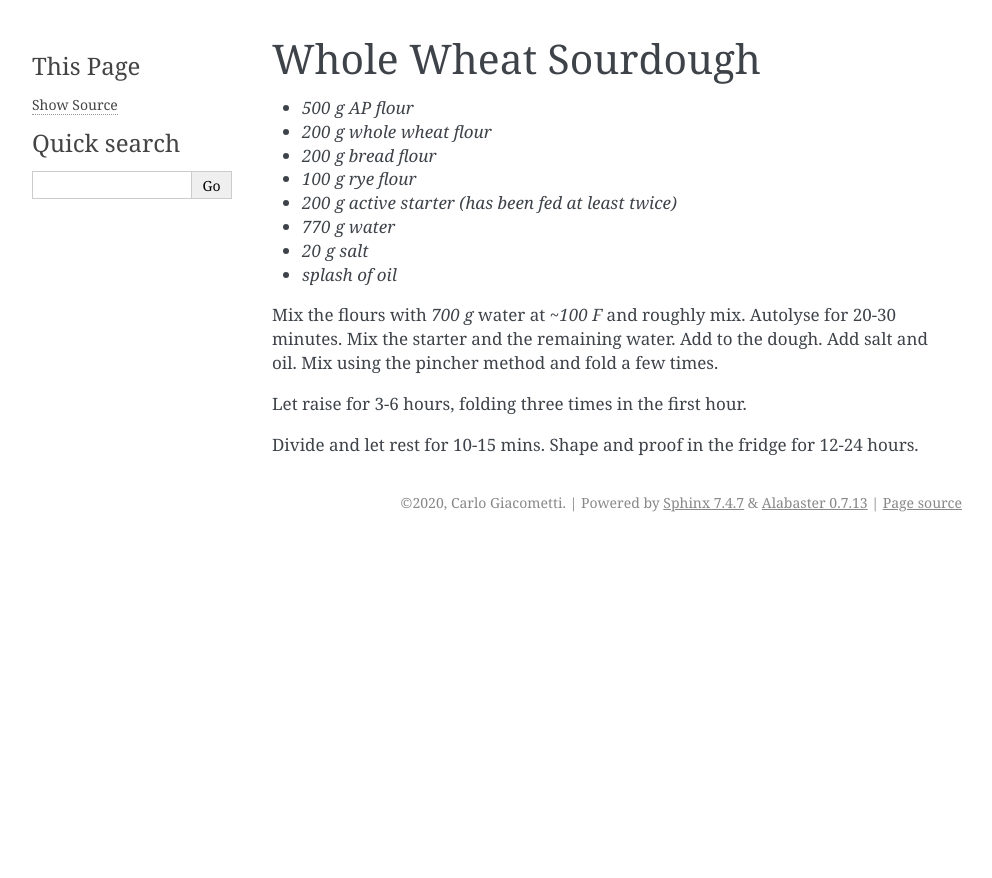
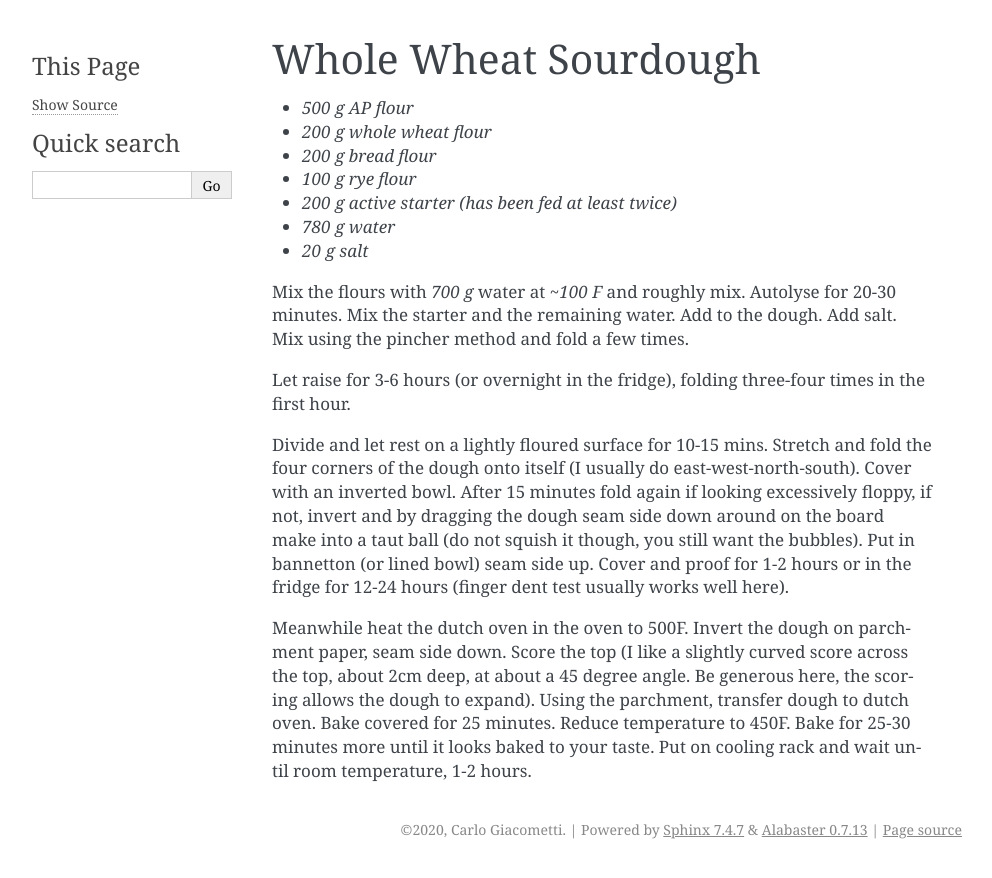
Before and after one commit to toriborish/Recipes, a Sphinx documentation site: the page built from docs/source/Recipes/Breads/Bread_WholeWheatSourdough.rst, in a window 1280 px wide. Shown: the top 878 px of the page, without its empty margins (148-1140 px from the left). Built offline with Sphinx 7.4.7, drawn with Linux system fonts in a browser that asks for light colours.

Commit message:
updates to basic whole wheat sourdough

```diff
--- a/docs/source/Recipes/Breads/Bread_WholeWheatSourdough.rst
+++ b/docs/source/Recipes/Breads/Bread_WholeWheatSourdough.rst
@@ -9,15 +9,26 @@ Whole Wheat Sourdough
 -  *200 g bread flour*
 -  *100 g rye flour*
 -  *200 g active starter (has been fed at least twice)*
--  *770 g water*
+-  *780 g water*
 -  *20 g salt*
--  *splash of oil*
 
 Mix the flours with *700 g* water at *~100 F* and roughly mix.
 Autolyse for 20-30 minutes. Mix the starter and the remaining water. Add
-to the dough. Add salt and oil. Mix using the pincher method and fold a
+to the dough. Add salt. Mix using the pincher method and fold a
 few times.
 
-Let raise for 3-6 hours, folding three times in the first hour.
+Let raise for 3-6 hours (or overnight in the fridge), folding three-four times in the first hour.
 
-Divide and let rest for 10-15 mins. Shape and proof in the fridge for 12-24 hours.
+Divide and let rest on a lightly floured surface for 10-15 mins. Stretch and fold the four corners of the dough onto itself
+(I usually do east-west-north-south). Cover with an inverted bowl.
+After 15 minutes fold again if looking excessively floppy, if not,
+invert and by dragging the dough seam side down around on the board make into a taut ball (do not squish it though, you still want the bubbles).
+Put in bannetton (or lined bowl) seam side up.
+Cover and proof for 1-2 hours or in the fridge for 12-24 hours (finger dent test usually works well here).
+
+Meanwhile heat the dutch oven in the oven to 500F. Invert the dough on parchment paper, seam side down.
+Score the top (I like a slightly curved score across the top, about 2cm deep, at about a 45 degree angle.
+Be generous here, the scoring allows the dough to expand). Using the parchment, transfer dough to dutch oven.
+Bake covered for 25 minutes. Reduce temperature to 450F.
+Bake for 25-30 minutes more until it looks baked to your taste.
+Put on cooling rack and wait until room temperature, 1-2 hours.
```
